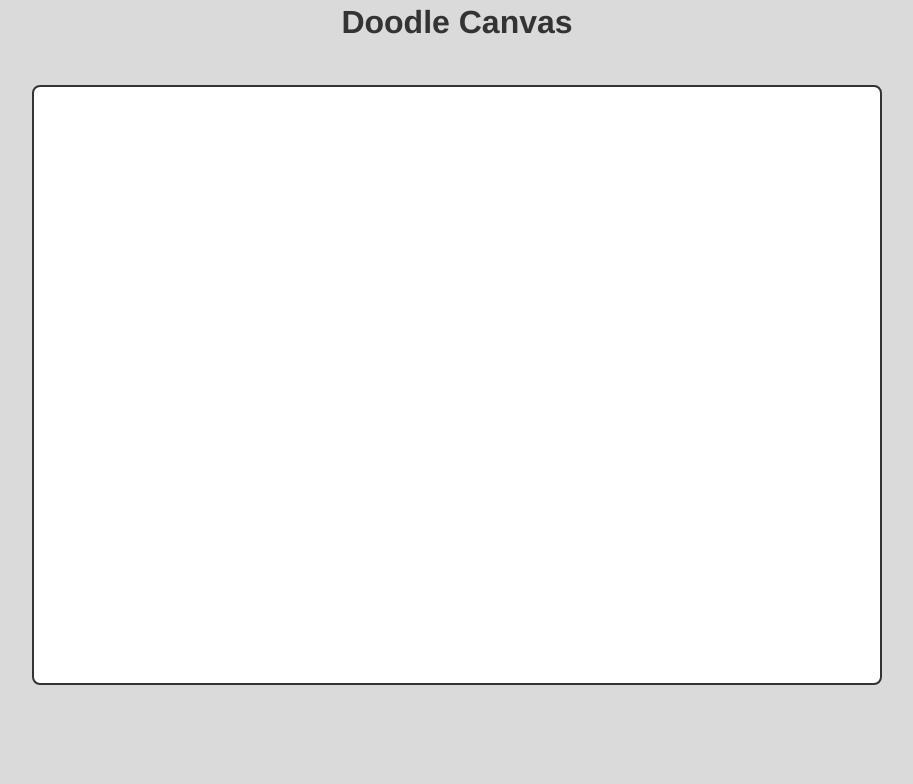
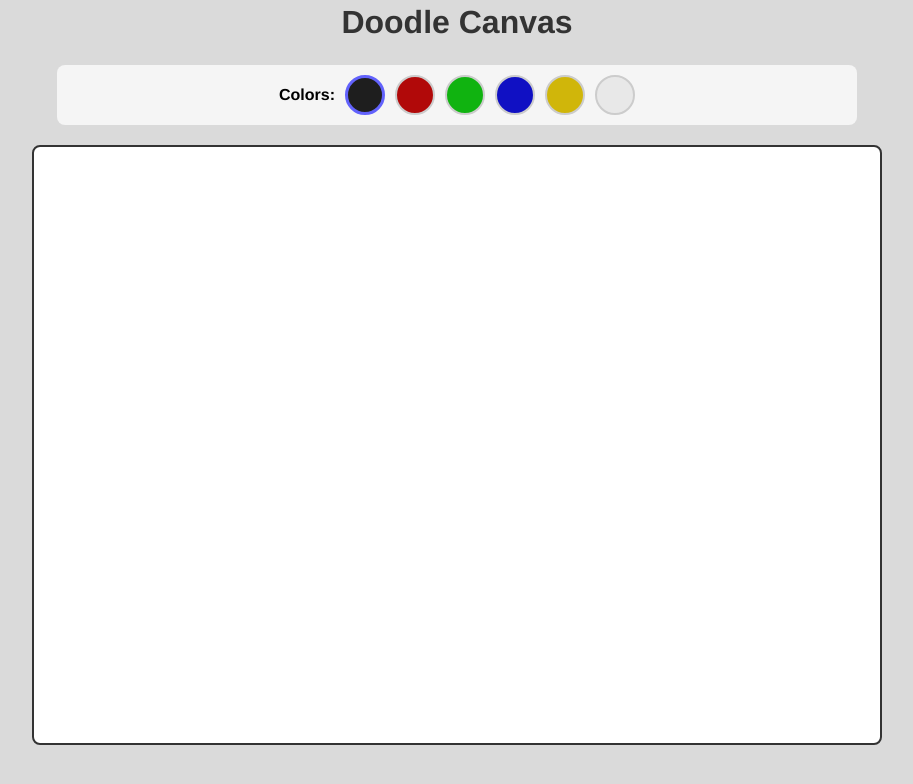
Before and after one commit to sandrineadap/ghw-doodle-platform, a React (Vite) app: page / in a window 1280 px wide. Shown: the top 784 px of the page, without its empty margins (183-1096 px from the left). Built offline with nearby package versions, Linux system fonts and the light colour scheme.

Commit message:
feat: Step 3 - added predefined colours for line colour

```diff
--- a/src/App.tsx
+++ b/src/App.tsx
@@ -1,6 +1,14 @@
+import { useState } from "react";
 import CanvasComponent from "./CanvasComponent";
+import ToolbarComponent from "./ToolbarComponent";
 
 const App = () => {
+  const [selectedColour, setSelectedColour] = useState("#1e1e1e");
+
+  const handleColourChange = (colour: string) => {
+    setSelectedColour(colour);
+  };
+
   return (
     <main>
       <h1
@@ -13,7 +21,11 @@ const App = () => {
       >
         Doodle Canvas
       </h1>
-      <CanvasComponent />
+      <ToolbarComponent
+        selectedColour={selectedColour}
+        onColourChange={handleColourChange}
+      />
+      <CanvasComponent selectedColour={selectedColour}/>
     </main>
   );
 };
--- a/src/CanvasComponent.tsx
+++ b/src/CanvasComponent.tsx
@@ -1,6 +1,10 @@
 import { useEffect, useRef, useState } from "react";
 
-const CanvasComponent = () => {
+type CanvasProps = {
+  selectedColour: string;
+}
+
+const CanvasComponent = ({ selectedColour }: CanvasProps ) => {
   const canvasRef = useRef<HTMLCanvasElement | null>(null);
   const [isDrawing, setIsDrawing] = useState(false);
   const [canvasContext, setCanvasContext] =
@@ -16,12 +20,19 @@ const CanvasComponent = () => {
       const ctx = canvas.getContext("2d");
       if (ctx) {
         ctx.lineCap = "round";
-        ctx.strokeStyle = "#000000";
+        ctx.strokeStyle = "#000000"; // default stroke colour
         ctx.lineWidth = 5;
         setCanvasContext(ctx);
       }
     }
   }, []);
+
+  useEffect(() => {
+    // update stroke colour from default to selected colour
+    if(canvasContext) {
+      canvasContext.strokeStyle = selectedColour;
+    }
+  }, [selectedColour, canvasContext]); // this effect is dependent on selectedColour and canvasContext
 
   const getMouseCoordinates = (event: React.MouseEvent<HTMLCanvasElement>) => {
     const canvas = canvasRef.current;
@@ -30,7 +41,7 @@ const CanvasComponent = () => {
     }
 
     const rect = canvas.getBoundingClientRect();
-    console.log("event::", event.clientX, event.clientY)
+    // console.log("event::", event.clientX, event.clientY)
     return {
       x: event.clientX - rect.left, // subtraction to translate the x & y axis
       y: event.clientY - rect.top,  // subtraction to account for the canvas rectangle
--- /dev/null
+++ b/src/ToolbarComponent.tsx
@@ -0,0 +1,63 @@
+const PREDEFINED_COLOURS = [
+  "#1e1e1e",
+  "#b10909",
+  "#10b310",
+  "#1010c3",
+  "#d0b60a",
+  "#e8e8e8",
+];
+
+// type ToolbarProps = {
+//   selectedColour: string;
+// }
+
+interface ToolbarProps {
+  selectedColour: string;
+  onColourChange: (color: string) => void;
+}
+
+const ToolbarComponent: React.FC<ToolbarProps> = ({ selectedColour, onColourChange }) => {
+  return (
+    <div
+      style={{
+        display: "flex",
+        justifyContent: "center",
+        gap: "10px",
+        padding: "10px",
+        backgroundColor: "#f5f5f5",
+        borderRadius: "8px",
+        margin: "0 auto",
+        maxWidth: "800px"
+      }}
+    >
+      {/* loop over colours with map and display them */}
+      <label
+        style={{
+          fontWeight: "bold",
+          alignSelf: "center", // vertically center
+        }}
+      >
+        Colors:
+      </label>
+      {PREDEFINED_COLOURS.map((colour) => (
+        <button
+          key={colour}
+          title={`Select colour ${colour}`}
+          aria-label={`Select colour ${colour}`}
+          onClick={() => onColourChange(colour)}
+          style={{
+            width: "40px",
+            height: "40px",
+            backgroundColor: colour,
+            borderRadius: "50%",
+            cursor: "pointer",
+            border:
+              selectedColour == colour ? "3px solid #6262fc" : "2px solid #ccc",
+          }}
+        />
+      ))}
+    </div>
+  );
+};
+
+export default ToolbarComponent;
```
